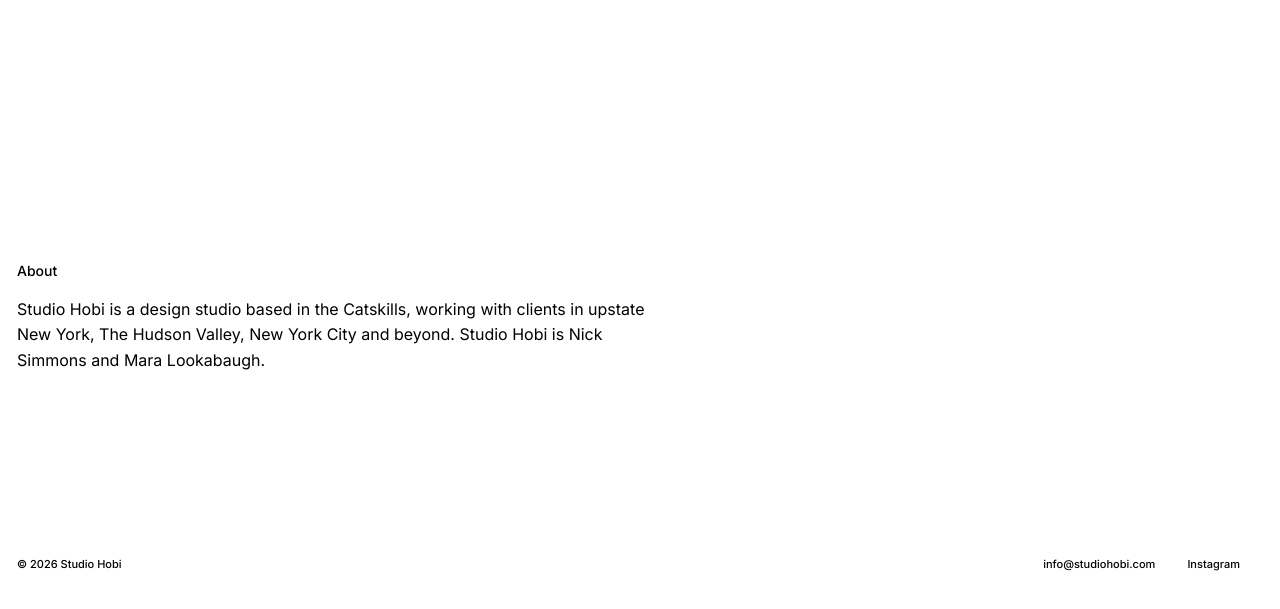
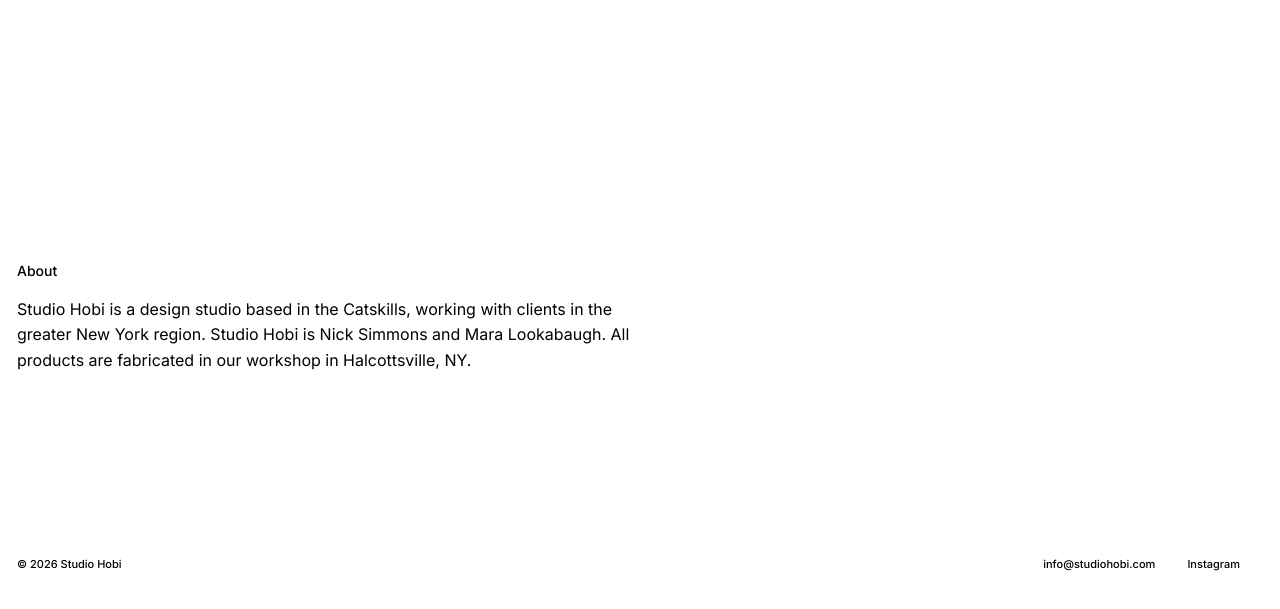
Before and after one commit to nsimmons206/studio-hobi-website, a website built with Vite: page index.html in a window 1280 px wide. Shown: the part 113-722 px from the top of the page. Built offline with nearby package versions, Linux system fonts and the light colour scheme.

Commit message:
Updated about copy

```diff
--- a/index.html
+++ b/index.html
@@ -59,8 +59,8 @@
         <h2 class="text-[14px] font-medium leading-[1.4]">About</h2>
         <p class="mt-4 text-[15px] leading-[1.6] sm:text-base">
           Studio Hobi is a design studio based in the Catskills, working with
-          clients in upstate New York, The Hudson Valley, New York City and beyond. Studio Hobi is Nick Simmons and
-          Mara Lookabaugh.
+          clients in the greater New York region. Studio Hobi is Nick Simmons and
+          Mara Lookabaugh. All products are fabricated in our workshop in Halcottsville, NY.
         </p>
       </div>
     </section>
```
